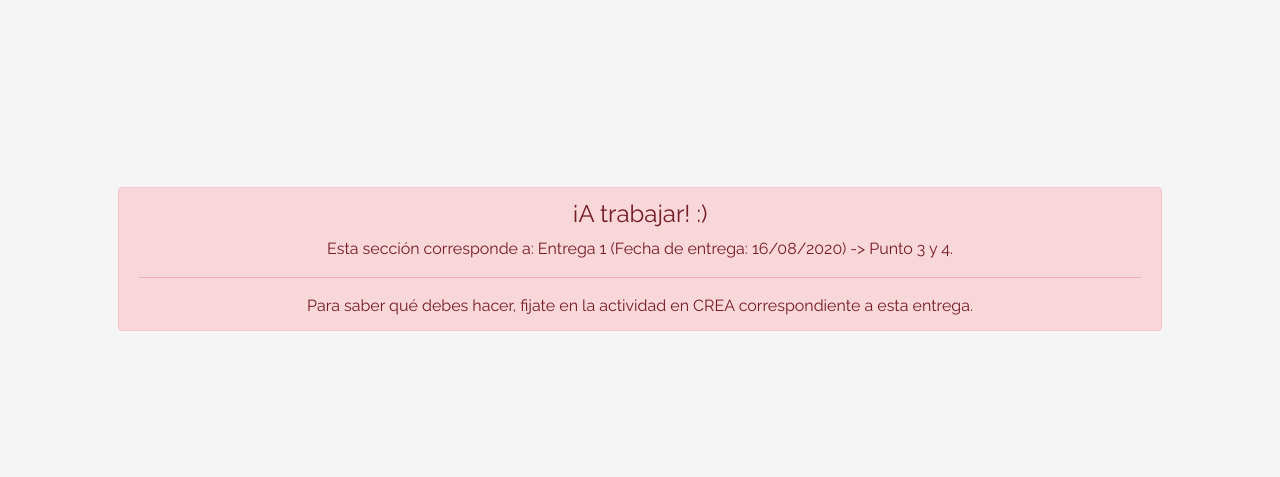
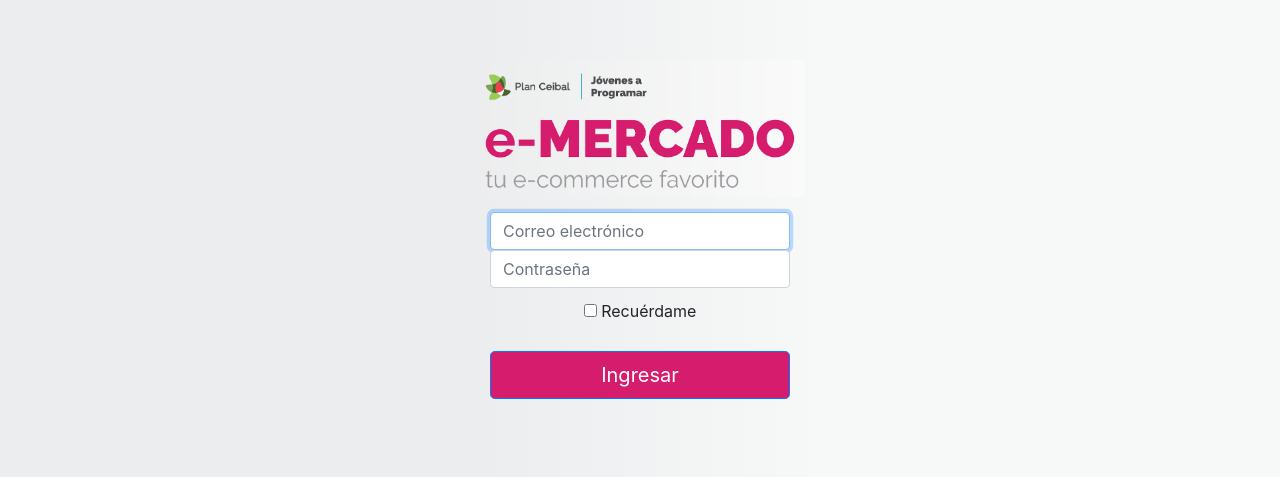
Before and after one commit to thiagoschreck/eMercado, a plain HTML site: page login.html in a window 1280 px wide. Shown: the part 133-610 px from the top of the page. Drawn offline with Linux system fonts and the light colour scheme.

Commit message:
added login screen

```diff
--- a/css/styles.css
+++ b/css/styles.css
@@ -1,8 +1,11 @@
-.jumbotron, .card-body, .container, .site-header{
+.jumbotron,
+.card-body,
+.container,
+.site-header {
     font-family: 'Raleway', serif !important;
 }
 
-.jumbotron .display-4{
+.jumbotron .display-4 {
     font-weight: bold;
 }
 
@@ -41,7 +44,7 @@
     text-shadow: 1px 1px 2px grey;
 }
 
-.jumbotron .lead{
+.jumbotron .lead {
     font-size: 38px;
 }
 
@@ -67,15 +70,15 @@ footer p {
     color: black;
 }
 
-.dropzone{
+.dropzone {
     border: 2px dashed #0087F7;
     border-radius: 5px;
     background: white;
 }
 
-.alert{
+.alert {
     position: fixed;
-  top:80px;
+    top: 80px;
     width: 50%;
     left: 50%;
     transform: translate(-50%, 0);
@@ -86,9 +89,10 @@ footer p {
     position: relative;
     width: 64px;
     height: 64px;
-  top:50%;
+    top: 50%;
     left: 50%;
 }
+
 .lds-ring div {
     box-sizing: border-box;
     display: block;
@@ -101,15 +105,40 @@ footer p {
     animation: lds-ring 1.2s cubic-bezier(0.5, 0, 0.5, 1) infinite;
     border-color: #fff transparent transparent transparent;
 }
+
 .lds-ring div:nth-child(1) {
     animation-delay: -0.45s;
 }
+
 .lds-ring div:nth-child(2) {
     animation-delay: -0.3s;
 }
+
 .lds-ring div:nth-child(3) {
     animation-delay: -0.15s;
 }
+
+.signin {
+    width: 100%;
+    max-width: 330px;
+    padding: 15px;
+    margin: auto;
+}
+
+.signin_img {
+    width: 100%;
+    max-width: 330px;
+}
+
+.signin_items {
+    text-align: center;
+}
+
+.signin_padding {
+    margin-bottom: 0;
+    width: 100%;
+}
+
 @keyframes lds-ring {
     0% {
         transform: rotate(0deg);
@@ -119,15 +148,25 @@ footer p {
     }
 }
 
-#spinner-wrapper{
+#spinner-wrapper {
     position: fixed;
-  background-color: rgba(0,0,0,0.5);
-  width:100%;
+    background-color: rgba(0, 0, 0, 0.5);
+    width: 100%;
     height: 100%;
-  top:0;
-  left:0;
+    top: 0;
+    left: 0;
     z-index: 1021;
     display: none;
+}
+
+#btn_ingresar {
+    margin-top: 1em;
+    margin-bottom: 3em;
+    background-color: rgb(214, 28, 108);
+}
+
+#chk_remember {
+    margin-top: 1em;
 }
 
 a.custom-card,
--- a/login.html
+++ b/login.html
@@ -14,7 +14,8 @@
     <link href="css/bootstrap.min.css" rel="stylesheet">
     <link href="css/styles.css" rel="stylesheet">
     <style>
-    html, body{
+        html,
+        body {
             height: 100%;
         }
 
@@ -26,28 +27,30 @@
             padding-top: 40px;
             padding-bottom: 40px;
             background-color: #f5f5f5;
-    }
-
-    .signin {
-      width: 100%;
-      max-width: 330px;
-      padding: 15px;
-      margin: auto;
+            background: rgb(236, 237, 238);
+            background: linear-gradient(90deg, rgba(236, 237, 238, 1) 37.5%, rgba(247, 248, 248, 1) 64.5%);
         }
     </style>
 </head>
 
-<body class="text-center">
-  <div class="container p-5">
-    <div class="alert alert-danger" role="alert" style="position: relative; width:auto; top: 0;">
-      <h4 class="alert-heading">¡A trabajar! :)</h4>
-      <p>Esta sección corresponde a: Entrega 1 (Fecha de entrega: 16/08/2020) -> Punto 3 y 4.</p>
-      <hr>
-      <p class="mb-0">Para saber qué debes hacer, fijate en la actividad en CREA correspondiente a esta entrega.</p>
+<div style="margin: auto">
+    <img class="signin_img" src="img/login.png" alt="Login image">
+    <div class="signin">
+        <form action="index.html">
+            <div class="signin_items">
+                <input type="email" class="form-control" placeholder="Correo electrónico" required="" autofocus="">
+                <input type="password" class="form-control" placeholder="Contraseña" required="" autofocus="">
+                <input type="checkbox" id="chk_remember">
+                <label for="chk_remember">Recuérdame</label>
+                <button id="btn_ingresar" class="btn btn-primary btn-lg btn-block">Ingresar</button></div>
+        </form>
     </div>
 </div>
 
+
 <script src="js/init.js"></script>
 <script src="js/login.js"></script>
+
 </body>
+
 </html>
```
Lines whose indentation alone changed are shown as unchanged.
